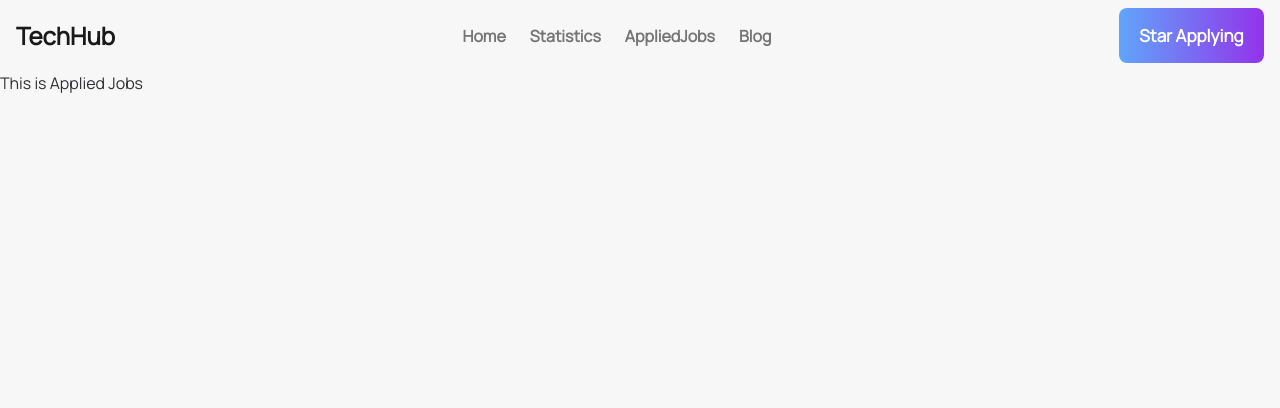
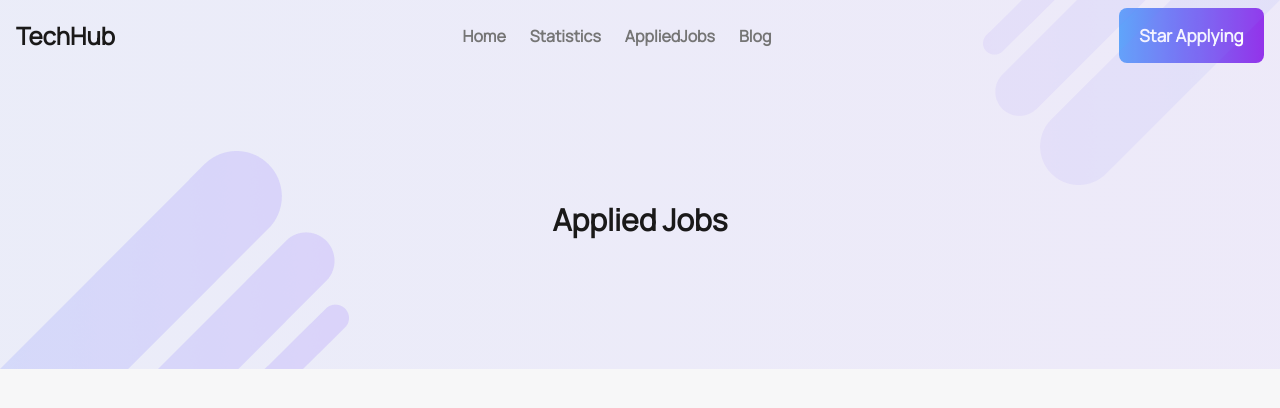
Before and after one commit to rajibrahman74/tech-hub, a React (Vite) app: page /appliedjobs in a window 1280 px wide. Shown: the top 408 px of the page. Built offline with nearby package versions, Linux system fonts and the light colour scheme; a web font is replaced by a local one.

Commit message:
[INSTALL&FIX]-install-hero-icon-and-edit-ErrorPage-components

```diff
--- a/package.json
+++ b/package.json
@@ -9,6 +9,7 @@
     "preview": "vite preview"
   },
   "dependencies": {
+    "@heroicons/react": "^2.0.17",
     "daisyui": "^2.51.5",
     "localforage": "^1.10.0",
     "match-sorter": "^6.3.1",
--- a/src/components/AppliedJobs.jsx
+++ b/src/components/AppliedJobs.jsx
@@ -1,11 +1,27 @@
-import React from 'react';
+import React from "react";
+import bgOne from "../assets/All Images/Vector.png";
+import bgTwo from "../assets/All Images/Vector-1.png";
 
 const AppliedJobs = () => {
-    return (
-        <div>
-            <h1>This is Applied Jobs</h1>
-        </div>
-    );
+  return (
+    <section>
+      <style>
+        {`.liner-gradient {
+          background: linear-gradient(90deg, rgba(126, 144, 254, 0.1) 0%, rgba(152, 115, 255, 0.1) 100%);
+        }`}
+      </style>
+      <div className="jobDetails h-[298px] flex justify-center items-center liner-gradient">
+        <img
+          className="absolute top-0 right-0 bg-no-repeat"
+          src={bgTwo}
+          alt=""
+        />
+        <h1 className="text-[#1A1919] text-3xl font-extrabold">Applied Jobs</h1>
+        <img className="absolute left-0 top-[151px]" src={bgOne} alt="" />
+      </div>
+      {/* Pass the dynamic value here */}
+    </section>
+  );
 };
 
 export default AppliedJobs;
--- a/src/components/ErrorPage.jsx
+++ b/src/components/ErrorPage.jsx
@@ -1,29 +1,31 @@
-import React from 'react'
-import { Link, useRouteError } from 'react-router-dom'
+import { FaceFrownIcon } from "@heroicons/react/24/solid";
+import React from "react";
+import { Link, useRouteError } from "react-router-dom";
 
 const ErrorPage = () => {
-  const { error, status } = useRouteError()
+  const { error, status } = useRouteError();
   return (
-    <section className='d-flex '>
-      <div className='container my-5'>
-
-        <div className=' text-center'>
-          <h2 className='text-danger'>
-            <span className=''>Error</span> {status || 404}
+    <section className="flex items-center h-screen p-16 bg-gray-100 text-gray-900">
+      <div className="container flex flex-col items-center justify-center px-5 mx-auto my-8">
+        <FaceFrownIcon className="w-40 h-40 text-red-700" />
+        <div className="max-w-md text-center">
+          <h2 className="mb-8 font-extrabold text-9xl text-yellow-500">
+            <span className="sr-only">Error</span>
+            {status || 404}
           </h2>
-          <p className=''>
+          <p className="text-2xl font-semibold md:text-3xl text-red-800 mb-8">
             {error?.message}
           </p>
           <Link
-            to='/'
-            className=''
+            to="/"
+            className="btn text-white bg-gradient-to-r from-blue-400 to-purple-600 border-0"
           >
             Back to homepage
           </Link>
         </div>
       </div>
     </section>
-  )
-}
+  );
+};
 
-export default ErrorPage
+export default ErrorPage;
--- a/src/components/JobCategoryDetails.jsx
+++ b/src/components/JobCategoryDetails.jsx
@@ -3,7 +3,12 @@ import React from "react";
 const JobCategoryDetails = ({ data }) => {
   const { category_logo, category_name, jobs_available } = data;
   return (
-    <div className="h-[230px] w-[294px] bg-red-300 rounded-lg py-10 pl-10 flex flex-col gap-8 bg-gradient-to-r from-purple-100 to-blue-100">
+    <div className="liner-gradient h-[230px] w-[294px] rounded-lg py-10 pl-10 flex flex-col gap-8">
+      <style>
+        {`.liner-gradient {
+          background: linear-gradient(90deg, rgba(126, 144, 254, 0.1) 0%, rgba(152, 115, 255, 0.1) 100%);
+        }`}
+      </style>
       <img className="w-16 h-16" src={category_logo} alt="" />
       <span>
         <h3 className="text-[#474747;] text-xl font-extrabold">
--- a/src/components/JobDetails.jsx
+++ b/src/components/JobDetails.jsx
@@ -15,7 +15,6 @@ const JobDetails = () => {
           background: linear-gradient(90deg, rgba(126, 144, 254, 0.1) 0%, rgba(152, 115, 255, 0.1) 100%);
         }`}
       </style>
-      <div className="">
         <div className="jobDetails h-[298px] flex justify-center items-center liner-gradient">
           <img
             className="absolute top-0 right-0 bg-no-repeat"
@@ -30,7 +29,6 @@ const JobDetails = () => {
 
         {/* job deaisl data */}
         {<JobDetailsData data={data} />}
-      </div>
     </section>
   );
 };
--- a/src/components/JobDetailsData.jsx
+++ b/src/components/JobDetailsData.jsx
@@ -19,7 +19,7 @@ const JobDetailsData = ({ data }) => {
   } = data;
 
   return (
-    <section className="my-32 flex justify-center gap-6 md:flex-row flex-col items-center md:items-start max-w-7xl mx-auto px-4">
+    <div className="my-32 flex justify-center gap-6 md:flex-row flex-col items-center md:items-start max-w-7xl mx-auto px-4">
       <div className="flex flex-col gap-6 max-w-3/2">
         <p className="text-[#757575]">
           <span className="text-[#1A1919] font-bold">Job Description: </span>
@@ -40,7 +40,7 @@ const JobDetailsData = ({ data }) => {
           <p>{experiences}</p>
         </span>
       </div>
-      <div className="max-w-3/1 flex flex-col gap-6">
+      <div className="w-3/1 max-w-sm mx-auto flex flex-col gap-6">
         <div className="liner-gradient w-[424px] h-[461px] bg-green-200 rounded-lg py-7 pl-7">
           <h3 className="text-[#1A1919] font-bold text-xl pb-6">Job Details</h3>
           <div className="w-[350px] liner-gradient h-[1.5px] mx-auto mb-6"></div>
@@ -88,7 +88,7 @@ const JobDetailsData = ({ data }) => {
           Apply Now
         </button>
       </div>
-    </section>
+    </div>
   );
 };
 
```
Also changed, not shown: src/components/JobCategory.jsx (line endings or trailing spaces), 1 other file (tests, documents, lock files or other folders).
